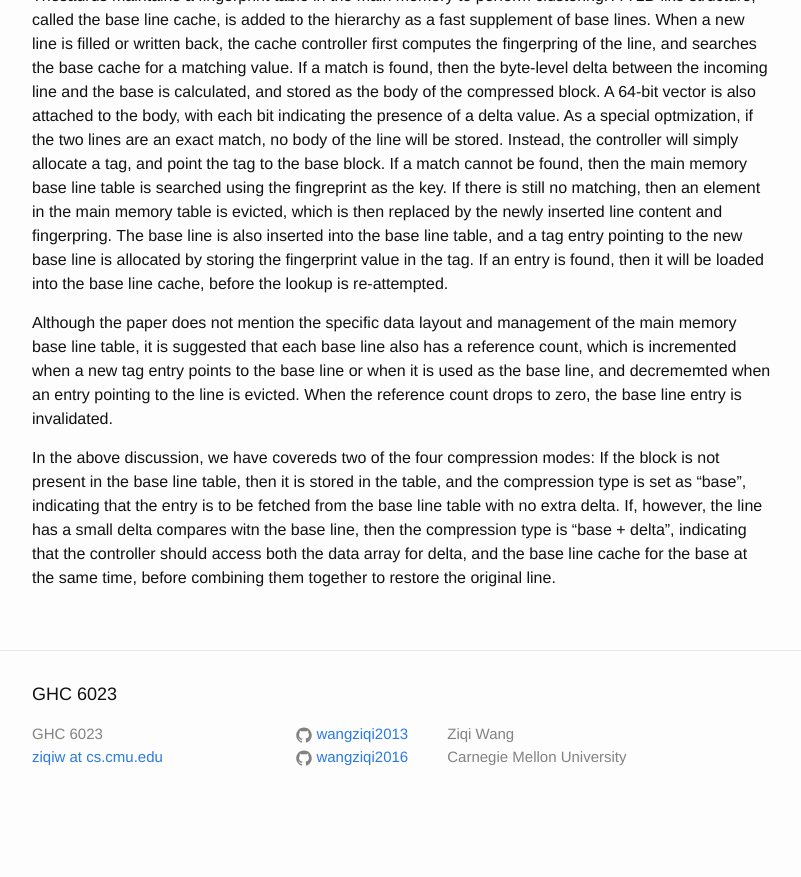
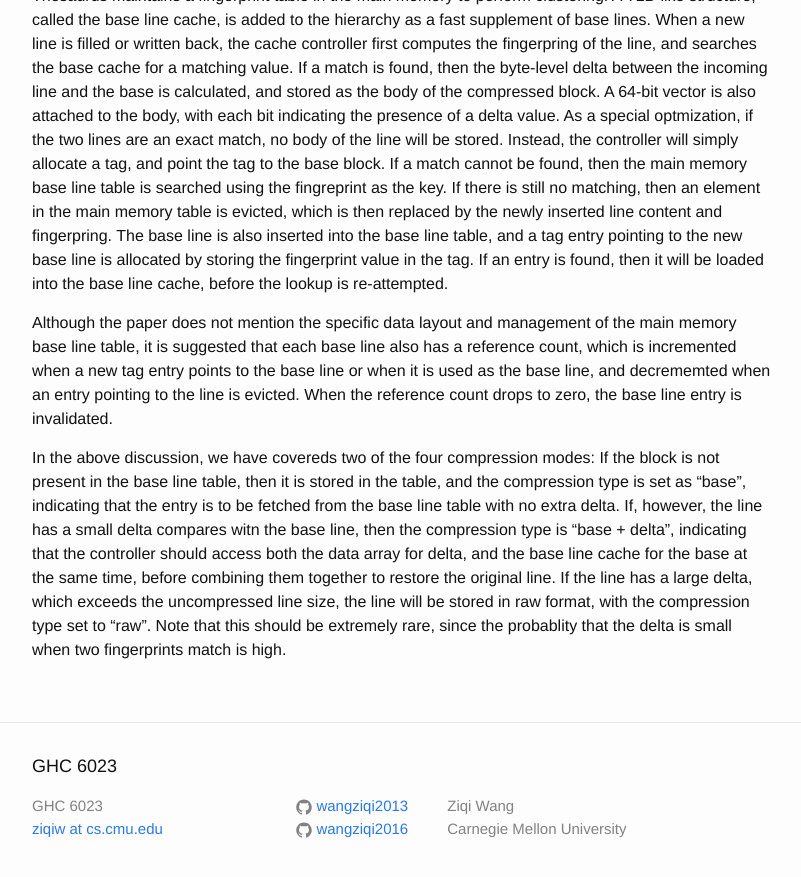
Before and after one commit to wangziqi2013/wangziqi2013.github.io, a Jekyll site: the page built from _posts/2020-07-23-thesaurus.markdown, in a window 1280 px wide and 900 px high, scrolled down 2446 px. Shown: the top 877 px of the window, without its empty margins (238-1039 px from the left). Built offline with Jekyll 4.4.1, drawn with Linux system fonts in a browser that asks for light colours; before the commit the page ends 3274 px from its top, so only the background shows below that.

Commit message:
Adding raw type

```diff
--- a/_posts/2020-07-23-thesaurus.markdown
+++ b/_posts/2020-07-23-thesaurus.markdown
@@ -116,3 +116,6 @@ fetched from the base line table with no extra delta.
 If, however, the line has a small delta compares witn the base line, then the compression type is "base + delta", indicating
 that the controller should access both the data array for delta, and the base line cache for the base at the same time,
 before combining them together to restore the original line.
+If the line has a large delta, which exceeds the uncompressed line size, the line will be stored in raw format, with the
+compression type set to "raw". Note that this should be extremely rare, since the probablity that the delta is small when
+two fingerprints match is high.
```
